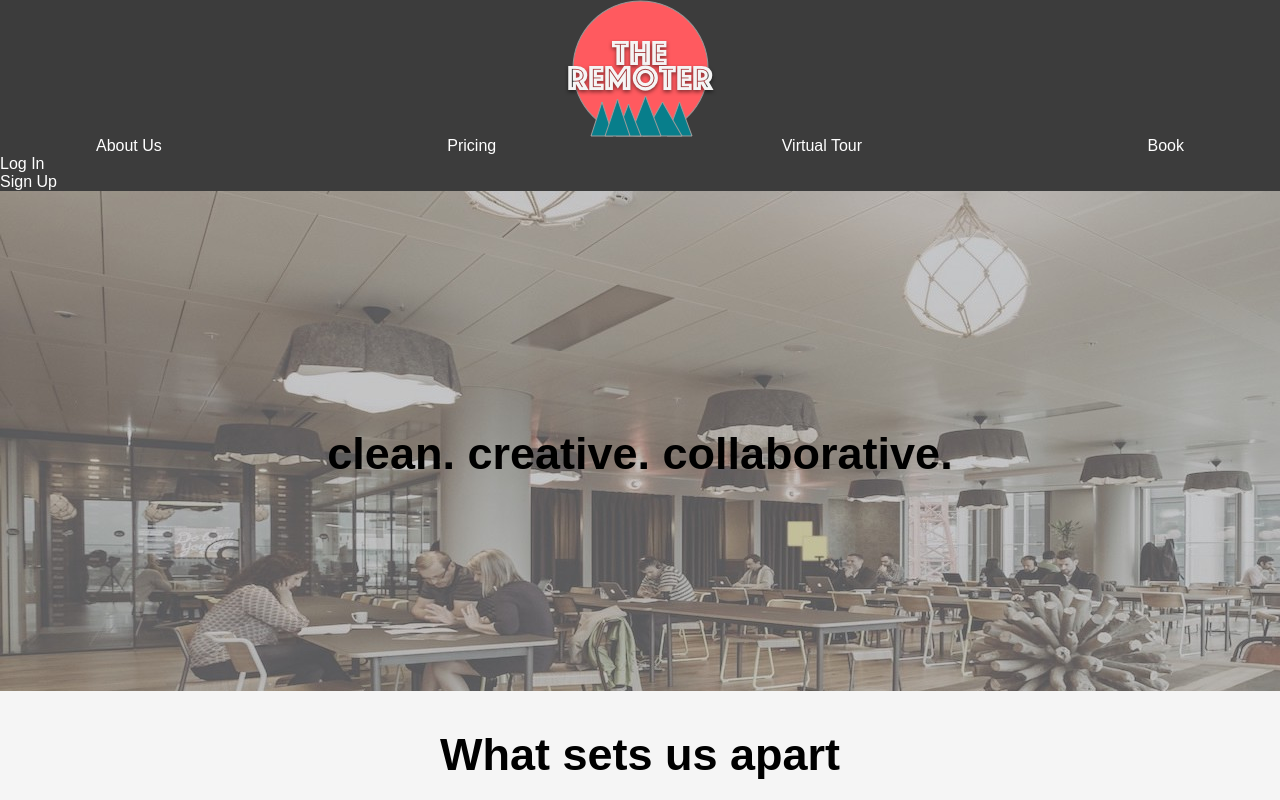
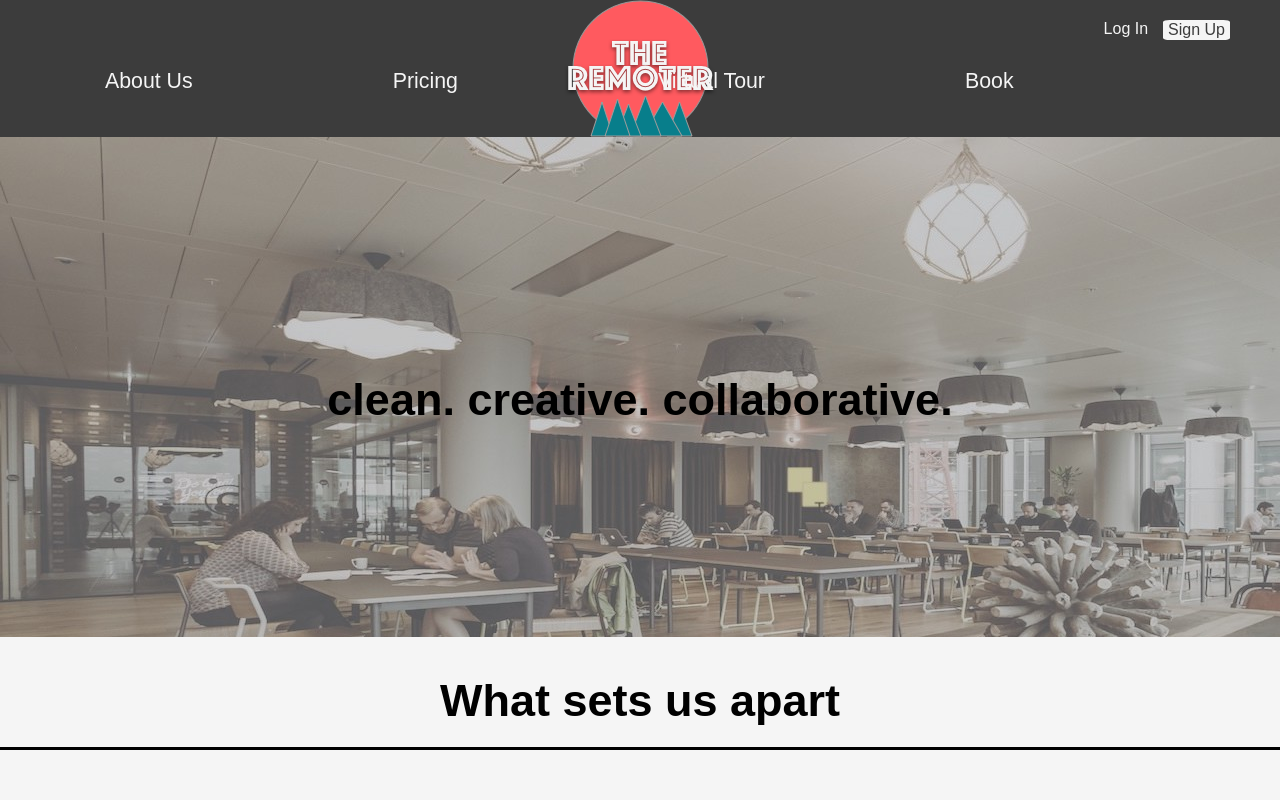
Before and after one commit to bjrshea/co-working, a website built with webpack: page src/index.html in a window 1280 px wide. Shown: the top 800 px of the page. Built offline with nearby package versions, Linux system fonts and the light colour scheme; files whose address does not match are found by name; a web font is replaced by a local one.

Commit message:
Fix alignment on header.

```diff
--- a/src/index.html
+++ b/src/index.html
@@ -20,7 +20,7 @@
     <div class="header-account">
       <ul>
         <li>Log In</li>
-        <li>Sign Up</li>
+        <li id="signUp">Sign Up</li>
       </ul>
     </div>
   </header>
--- a/src/sass/styles.scss
+++ b/src/sass/styles.scss
@@ -1,4 +1,5 @@
 $grey: #3C3C3C;
+$white: #F5F5F5;
 $main-font: 'Fira Sans Extra Condensed', sans-serif;
 
 * {
@@ -7,27 +8,47 @@ $main-font: 'Fira Sans Extra Condensed', sans-serif;
 }
 
 header {
-  width: 100%;
   background-color: $grey;
-  color: white;
+  color: $white;
+  position: relative;
   img {
     display: block;
     margin: 0 auto;
   }
   .header-links {
-    padding: 0 6em;
+    position: absolute;
+    top: 50%;
+    right: 13%;
+    font-size: 16pt;
     ul {
       display: flex;
       list-style: none;
-      flex-direction: row;
-      flex-wrap: nowrap;
-      justify-content: space-between;
+      li {
+        margin: 0 100px;
+      }
+    }
+  }
+  .header-account {
+    position: absolute;
+    top: 0px;
+    right: 0px;
+    ul {
+      display: inline-flex;
+      list-style: none;
+      margin: 20px 50px 0 0;
+      #signUp {
+        margin-left: 15px;
+        padding: 1px 5px;
+        border-radius: 10%;
+        background-color: $white;
+        color: $grey;
+      }
     }
   }
 }
 
 body {
-  background-color: #F5F5F5;
+  background-color: $white;
   p {
     font-family: helvetica;
     font-size: 18px;
@@ -75,6 +96,7 @@ body {
     cursor: pointer;
   }
 }
+
 .container-text {
   text-align: center;
   margin: 80px 80px;
@@ -100,7 +122,6 @@ body {
     padding: 0 50px;
     width: 15%;
     height: 15%;
-
   }
 }
 
```
